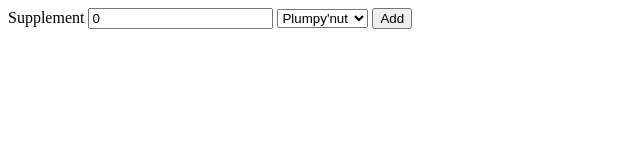
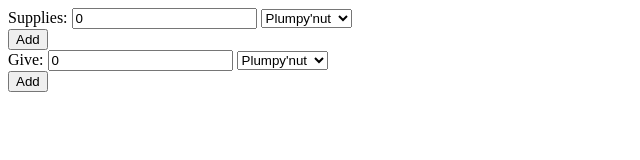
Before and after one commit to Ldn2016/team-4, a website: page app/view3/view3.html in a window 1280 px wide. Shown: the whole page, without its empty margins (0-640 px from the left). Drawn offline with Linux system fonts and the light colour scheme.

Commit message:
Final UI changes

```diff
--- a/app/view3/view3.html
+++ b/app/view3/view3.html
@@ -31,14 +31,25 @@
   <meta charset="utf-8">
 </head>
 <body>
-  <label for="newquant">Supplement</label>
+  <label for="newquant">Supplies:</label>
   <input id="newquant" type="integer" class="form-group" value="0"></input>
   <select id="sku" class = "selectpicker">
   	<option value="Plumpy'nut" selected="selected">Plumpy'nut</option>
   	<option value="Plumpy'sup">Plumpy'sup</option>
   	<option value="F-75">F-75</option>
   </select>
+    <br/>
+  <button id="submit" class="btn btn-default" type="button">Add</button>
+    <br/>
 
+  <label for="newquant">Give:</label>
+  <input id="newquant" type="integer" class="form-group" value="0"></input>
+  <select id="sku" class = "selectpicker">
+  	<option value="Plumpy'nut" selected="selected">Plumpy'nut</option>
+  	<option value="Plumpy'sup">Plumpy'sup</option>
+  	<option value="F-75">F-75</option>
+  </select>
+    <br/>
   <button id="submit" class="btn btn-default" type="button">Add</button>
 
 </body>
```
Also changed, not shown: app/app.css (+9 -6 lines).
